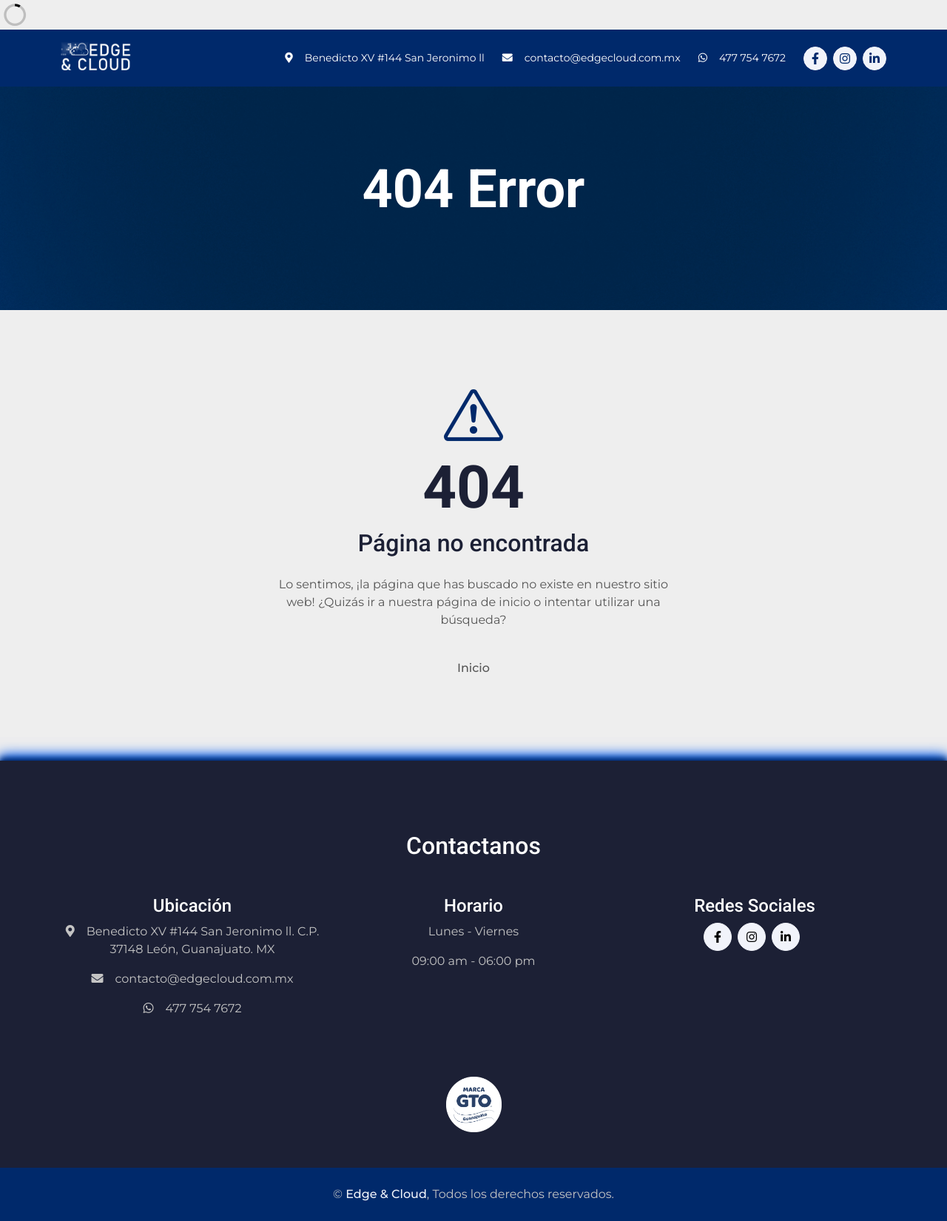
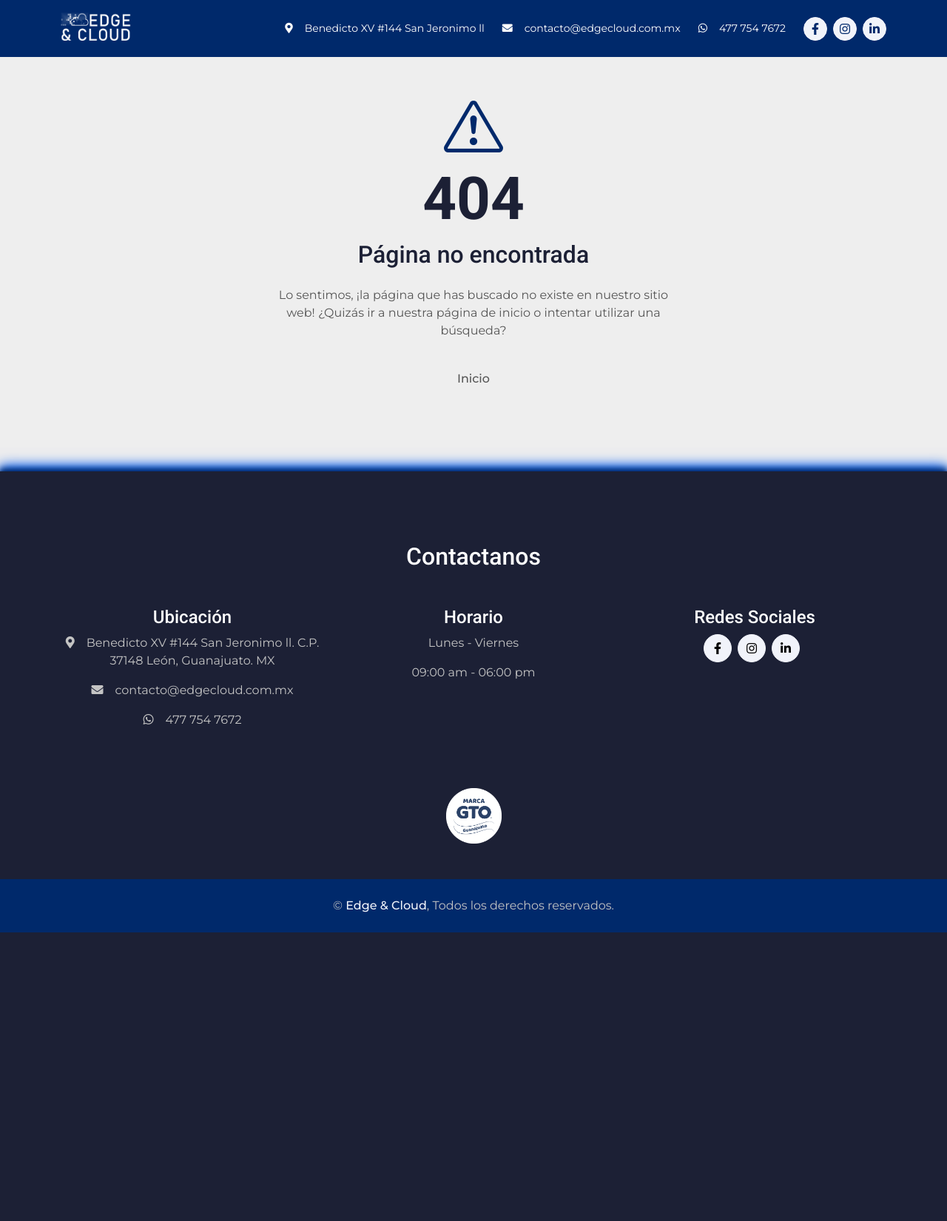
Before and after one commit to leonardoG2500/edge_cloud, a PHP site: page /404.html in a window 1280 px wide. Shown: the whole page at 74% size. After the commit the page ends 1260 px from the top, so only its background shows below. Run offline with PHP 8.4, Linux system fonts and the light colour scheme; some libraries are stand-ins or nearby versions.

Commit message:
Update_12_08_25_001

```diff
--- a/404.html
+++ b/404.html
@@ -6,8 +6,10 @@
     <title>Edge & Cloud</title>
     <meta content="width=device-width, initial-scale=1.0" name="viewport">
     <meta content="" name="keywords">
-    <meta content="Somos una organización, que ofrece servicios de consultoría y soluciones integrales en tecnologías de la información y
-    transformación digital con personal altamente calificado, generando mayor rentabilidad a nuestros clientes actuales y futuros" name="description">
+    <meta
+        content="Somos una organización, que ofrece servicios de consultoría y soluciones integrales en tecnologías de la información y
+    transformación digital con personal altamente calificado, generando mayor rentabilidad a nuestros clientes actuales y futuros"
+        name="description">
 
     <!-- Favicon -->
     <link href="img/favicon.png" rel="icon" type="image/x-icon">
@@ -15,7 +17,9 @@
     <!-- Google Web Fonts -->
     <link rel="preconnect" href="https://fonts.googleapis.com">
     <link rel="preconnect" href="https://fonts.gstatic.com" crossorigin>
-    <link href="https://fonts.googleapis.com/css2?family=Montserrat:wght@400;500&family=Roboto:wght@500;700&display=swap" rel="stylesheet">
+    <link
+        href="https://fonts.googleapis.com/css2?family=Montserrat:wght@400;500&family=Roboto:wght@500;700&display=swap"
+        rel="stylesheet">
 
     <!-- Icon Font Stylesheet -->
     <link href="https://cdnjs.cloudflare.com/ajax/libs/font-awesome/5.10.0/css/all.min.css" rel="stylesheet">
@@ -35,22 +39,14 @@
 
 <body>
 
-        <!--Loader star-->
-        <div class="loader loader--active">
-            <div class="loader__icon">
-              <svg version="1.1" id="loader-1" xmlns="http://www.w3.org/2000/svg" xmlns:xlink="http://www.w3.org/1999/xlink" x="0px" y="0px" width="40px" height="40px" viewBox="0 0 40 40" enable-background="new 0 0 40 40" xml:space="preserve">
-                <path opacity="0.2" fill="#000" d="M20.201,5.169c-8.254,0-14.946,6.692-14.946,14.946c0,8.255,6.692,14.946,14.946,14.946s14.946-6.691,14.946-14.946C35.146,11.861,28.455,5.169,20.201,5.169z M20.201,31.749c-6.425,0-11.634-5.208-11.634-11.634c0-6.425,5.209-11.634,11.634-11.634c6.425,0,11.633,5.209,11.633,11.634C31.834,26.541,26.626,31.749,20.201,31.749z"></path>
-                <path fill="#000" d="M26.013,10.047l1.654-2.866c-2.198-1.272-4.743-2.012-7.466-2.012h0v3.312h0C22.32,8.481,24.301,9.057,26.013,10.047z"></path>
-                <animateTransform attributeType="xml" attributeName="transform" type="rotate" from="0 20 20" to="360 20 20" dur="0.5s" repeatCount="indefinite"></animateTransform>
-              </svg>
-            </div>
-            <div class="loader__tile"></div>
-            <div class="loader__tile"></div>
-            <div class="loader__tile"></div>
-            <div class="loader__tile"></div>
-            <div class="loader__tile"></div>
+    <!--Loader star-->
+    <div id="loader">
+        <div class="loader-content">
+            <lottie-player src="../img/loading.json" background="transparent" speed="1" loop autoplay>
+            </lottie-player>
         </div>
-        <!--Loader end-->
+    </div>
+    <!--Loader end-->
 
 
     <!-- Topbar Start -->
@@ -61,29 +57,26 @@
                     <img src="img/Logo_E&C.png" style="width: 95px; height: 45px;"></img>
                 </a>
                 <div class="ms-auto d-flex align-items-center">
-                    <small class="ms-4"><i class="fa fa-map-marker-alt me-3"></i>Benedicto XV #144 San Jeronimo ll</small>
+                    <small class="ms-4"><i class="fa fa-map-marker-alt me-3"></i>Benedicto XV #144 San Jeronimo
+                        ll</small>
                     <small class="ms-4"><i class="fa fa-envelope me-3"></i>contacto@edgecloud.com.mx</small>
                     <small class="ms-4"><i class="fab fa-whatsapp me-3"></i>477 754 7672</small>
                     <div class="ms-3 d-flex">
-                        <a class="btn btn-sm-square btn-light text-primary rounded-circle ms-2" href="https://www.facebook.com/profile.php?id=61553718295104"><i class="fab fa-facebook-f" style="color: #00296b;"></i></a>
-                        <a class="btn btn-sm-square btn-light text-primary rounded-circle ms-2" href="https://www.instagram.com/edgecloud_/"><i class="fab fa-instagram" style="color: #00296b;"></i></a>
-                        <a class="btn btn-sm-square btn-light text-primary rounded-circle ms-2" href="https://www.linkedin.com/company/edge-cloud/about/?viewAsMember=true"><i class="fab fa-linkedin-in" style="color: #00296b;"></i></a>
+                        <a class="btn btn-sm-square btn-light text-primary rounded-circle ms-2"
+                            href="https://www.facebook.com/profile.php?id=61553718295104"><i class="fab fa-facebook-f"
+                                style="color: #00296b;"></i></a>
+                        <a class="btn btn-sm-square btn-light text-primary rounded-circle ms-2"
+                            href="https://www.instagram.com/edgecloud_/"><i class="fab fa-instagram"
+                                style="color: #00296b;"></i></a>
+                        <a class="btn btn-sm-square btn-light text-primary rounded-circle ms-2"
+                            href="https://www.linkedin.com/company/edge-cloud/about/?viewAsMember=true"><i
+                                class="fab fa-linkedin-in" style="color: #00296b;"></i></a>
                     </div>
                 </div>
             </div>
         </div>
     </div>
     <!-- Topbar End -->
-
-
-
-    <!-- Page Header Start -->
-    <div class="container-fluid page-header py-5 mb-5 wow fadeIn" data-wow-delay="0.1s">
-        <div class="container text-center py-5">
-            <h2 class="display-2 text-white mb-4 animated slideInDown">404 Error</h2>
-        </div>
-    </div>
-    <!-- Page Header End -->
 
 
     <!-- 404 Start -->
@@ -94,7 +87,8 @@
                     <i class="bi bi-exclamation-triangle display-1" style="color: #00296b;"></i>
                     <h2 class="display-1">404</h2>
                     <h2 class="mb-4">Página no encontrada</h2>
-                    <p class="mb-4">Lo sentimos, ¡la página que has buscado no existe en nuestro sitio web! ¿Quizás ir a nuestra página de inicio o intentar utilizar una búsqueda?</p>
+                    <p class="mb-4">Lo sentimos, ¡la página que has buscado no existe en nuestro sitio web! ¿Quizás ir a
+                        nuestra página de inicio o intentar utilizar una búsqueda?</p>
                     <a class="btn rounded-pill py-3 px-5" href="/">Inicio</a>
                 </div>
             </div>
@@ -110,7 +104,8 @@
             <div class="row">
                 <div class="col-lg mb-3" style="margin: center;">
                     <h4 class="text-white text-center">Ubicación</h4>
-                    <p class="text-center"><i class="fa fa-map-marker-alt me-3"></i>Benedicto XV #144 San Jeronimo ll. C.P. 37148 León, Guanajuato. MX</p>
+                    <p class="text-center"><i class="fa fa-map-marker-alt me-3"></i>Benedicto XV #144 San Jeronimo ll.
+                        C.P. 37148 León, Guanajuato. MX</p>
                     <p class="text-center"><i class="fa fa-envelope me-3"></i>contacto@edgecloud.com.mx</p>
                     <p class="text-center"><i class="fab fa-whatsapp me-3"></i>477 754 7672</p>
                 </div>
@@ -124,14 +119,20 @@
                 <div class="col-lg mb-3" style="margin: center;">
                     <h4 class="text-white text-center">Redes Sociales</h4>
                     <div class="d-flex justify-content-center">
-                        <a class="btn btn-square btn-light rounded-circle me-2" href="https://www.facebook.com/profile.php?id=61553718295104"><i class="fab fa-facebook-f"></i></a>
-                        <a class="btn btn-square btn-light rounded-circle me-2" href="https://www.instagram.com/edgecloud_/"><i class="fab fa-instagram"></i></a>
-                        <a class="btn btn-square btn-light rounded-circle me-2" href="https://www.linkedin.com/company/edge-cloud/about/?viewAsMember=true"><i class="fab fa-linkedin-in"></i></a>
+                        <a class="btn btn-square btn-light rounded-circle me-2"
+                            href="https://www.facebook.com/profile.php?id=61553718295104"><i
+                                class="fab fa-facebook-f"></i></a>
+                        <a class="btn btn-square btn-light rounded-circle me-2"
+                            href="https://www.instagram.com/edgecloud_/"><i class="fab fa-instagram"></i></a>
+                        <a class="btn btn-square btn-light rounded-circle me-2"
+                            href="https://www.linkedin.com/company/edge-cloud/about/?viewAsMember=true"><i
+                                class="fab fa-linkedin-in"></i></a>
                     </div>
                 </div>
             </div>
         </div>
-        <div class="text-center"><img id="gto" src="img/marca_gto.png" style="max-width: 100%; width: 75px;"></img></div>
+        <div class="text-center"><img id="gto" src="img/marca_gto.png" style="max-width: 100%; width: 75px;"></img>
+        </div>
     </div>
     <!-- Footer End -->
 
@@ -151,7 +152,8 @@
 
 
     <!-- Back to Top -->
-    <a href="#" class="btn btn-lg btn-primary btn-lg-square rounded-circle back-to-top"><i class="bi bi-arrow-up"></i></a>
+    <a href="#" class="btn btn-lg btn-primary btn-lg-square rounded-circle back-to-top"><i
+            class="bi bi-arrow-up"></i></a>
 
 
     <!-- JavaScript Libraries -->
--- a/contacto/index.php
+++ b/contacto/index.php
@@ -50,8 +50,8 @@
     <!-- Spinner Start -->
     <div id="loader">
         <div class="loader-content">
-            <!-- <lottie-player src="img/loading_prueba.json" background="transparent" speed="1" loop autoplay>
-            </lottie-player> -->
+            <lottie-player src="../img/loading.json" background="transparent" speed="1" loop autoplay>
+            </lottie-player>
         </div>
     </div>
     <!-- Spinner End -->
@@ -62,7 +62,7 @@
         <div class="container py-1">
             <div class="d-flex align-items-center">
                 <a href="./">
-                    <img src="img/Logo_E&C.png" alt="Logo_E&C" style="width: 95px; height: 45px;"></img>
+                    <img src="../img/Logo_E&C.png" alt="Logo_E&C" style="width: 95px; height: 45px;"></img>
                 </a>
                 <div class="ms-auto d-flex align-items-center">
                     <a href="https://maps.app.goo.gl/zkcrLbU2Kr9YPJ746" class="text-white"><small class="ms-4"><i
--- a/css/style.css
+++ b/css/style.css
@@ -1,7 +1,10 @@
 /********** Template CSS **********/
 body{
     background-color: #EEEEEE;
+}
 
+html, body {
+  overflow-x: hidden;
 }
 
 :root {
--- a/nosotros/index.html
+++ b/nosotros/index.html
@@ -51,8 +51,8 @@
     <!-- Loader Sart -->
     <div id="loader">
         <div class="loader-content">
-            <!-- <lottie-player src="../img/loading_prueba.json" background="transparent" speed="1" loop autoplay>
-            </lottie-player> -->
+            <lottie-player src="../img/loading.json" background="transparent" speed="1" loop autoplay>
+            </lottie-player>
         </div>
     </div>
     <!-- Loader End -->
@@ -63,7 +63,7 @@
         <div class="container py-1">
             <div class="d-flex align-items-center">
                 <a href="./">
-                    <img src="img/Logo_E&C.png" alt="Logo_E&C" style="width: 95px; height: 45px;"></img>
+                    <img src="../img/Logo_E&C.png" alt="Logo_E&C" style="width: 95px; height: 45px;"></img>
                 </a>
                 <div class="ms-auto d-flex align-items-center">
                     <a href="https://maps.app.goo.gl/zkcrLbU2Kr9YPJ746" class="text-white"><small class="ms-4"><i
```
Also changed, not shown: img/loading.json (added, +1 -0 lines), index.html (+8 -9 lines), img/carousel-5.jpg (deleted), img/carousel-5.webp (added), img/carousel-6.jpg (deleted), img/carousel-6.png (deleted), img/carousel-6.webp (added), img/carousel-movil-1.jpg (deleted).
